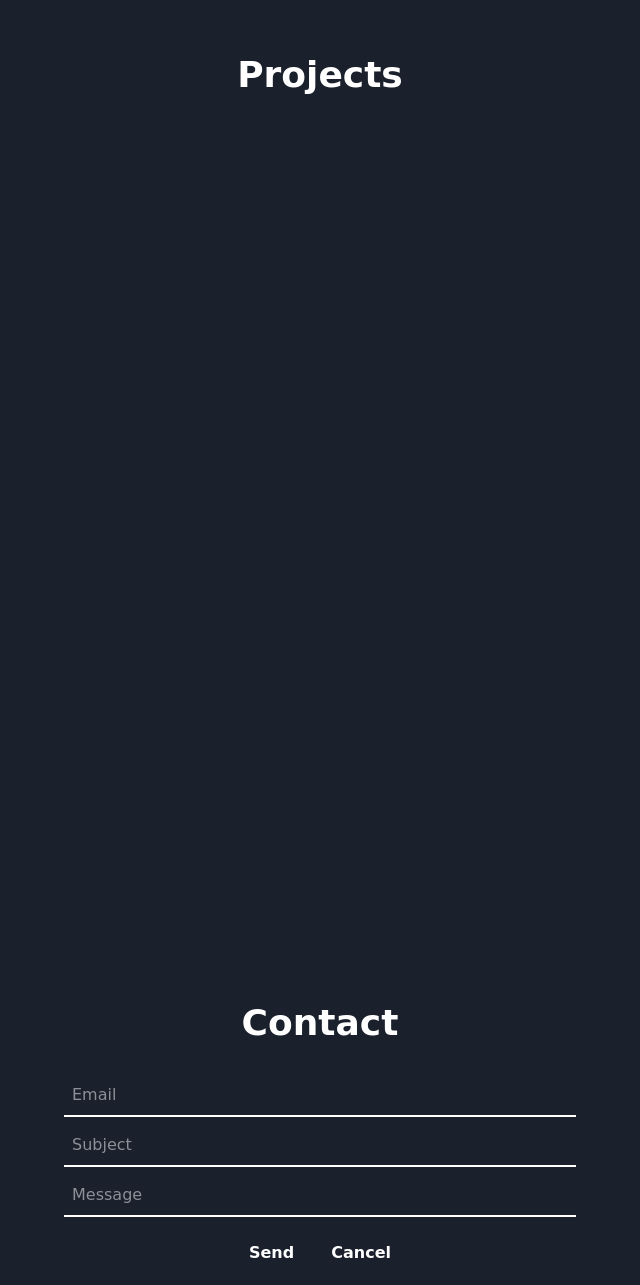
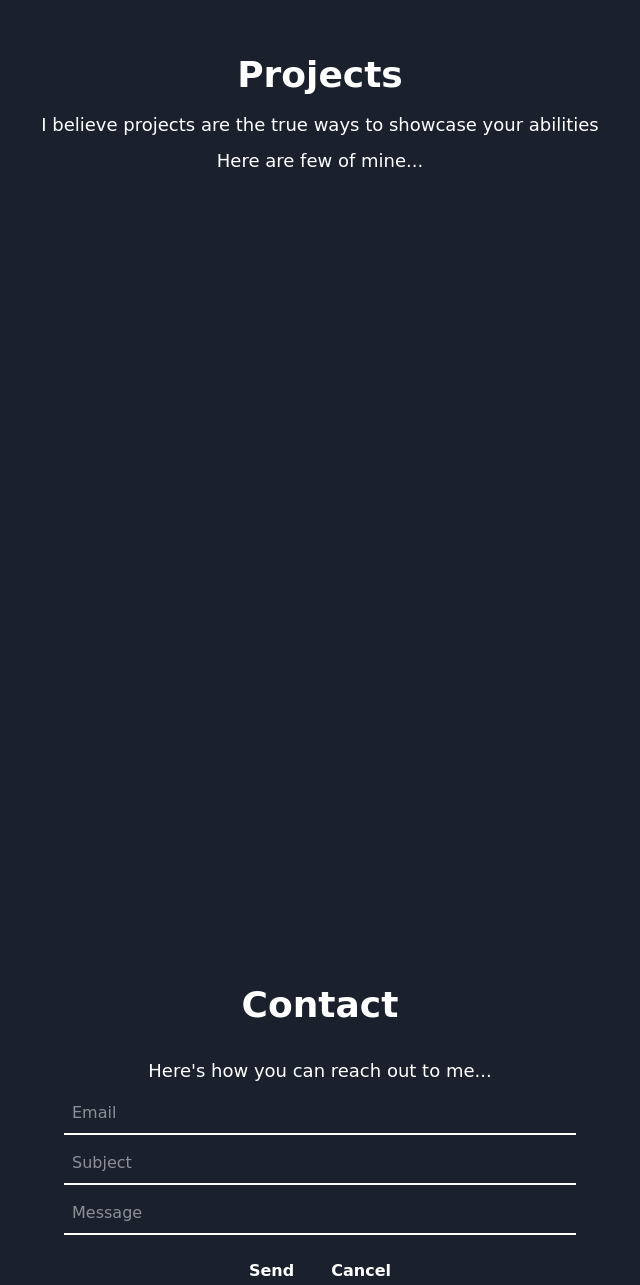
Before and after one commit to aayushjoshi2709/aayushjoshi2709.github.io, a plain HTML site: page index.html in a window 1280 px wide. Shown: the part 873-2158 px from the top of the page, without its empty margins (320-960 px from the left). Drawn offline with nearby package versions, Linux system fonts and the light colour scheme; a web font is replaced by a local one.

Commit message:
added comments

```diff
--- a/index.html
+++ b/index.html
@@ -41,12 +41,17 @@
     </main>
 
     <section id="projects" class="p-8 pt-16 flex justify-center h-screen">
-        <h2 class="text-4xl mt-16 font-bold">Projects</h2>
+        <div class="text-center">
+            <h2 class="text-4xl mt-16 m-4 font-bold">Projects</h2>
+            <p class="m-2 text-lg">I believe projects are the true ways to showcase your abilities</p>
+            <p class="m-2 text-lg">Here are few of mine...</p>
+        </div>
     </section>
 
     <aside id="contact" class="p-8 flex items-center justify-center h-screen">
         <div>
             <h2 class="text-4xl  m-8 font-bold text-center">Contact</h2>
+            <p class="m-2 text-lg text-center">Here's how you can reach out to me...</p>
             <form action="mailto:aayushjoshi2709@gmail.com" method="POST" enctype="text/plain" class="max-w-lg mx-auto text-center">
                 <input type="email" name="email" class="border-b-2 focus:outline-none p-2 mb-2 w-full" placeholder="Email">
                 <input type="text" name="subject" class="border-b-2 focus:outline-none p-2 mb-2 w-full" placeholder="Subject">
```
